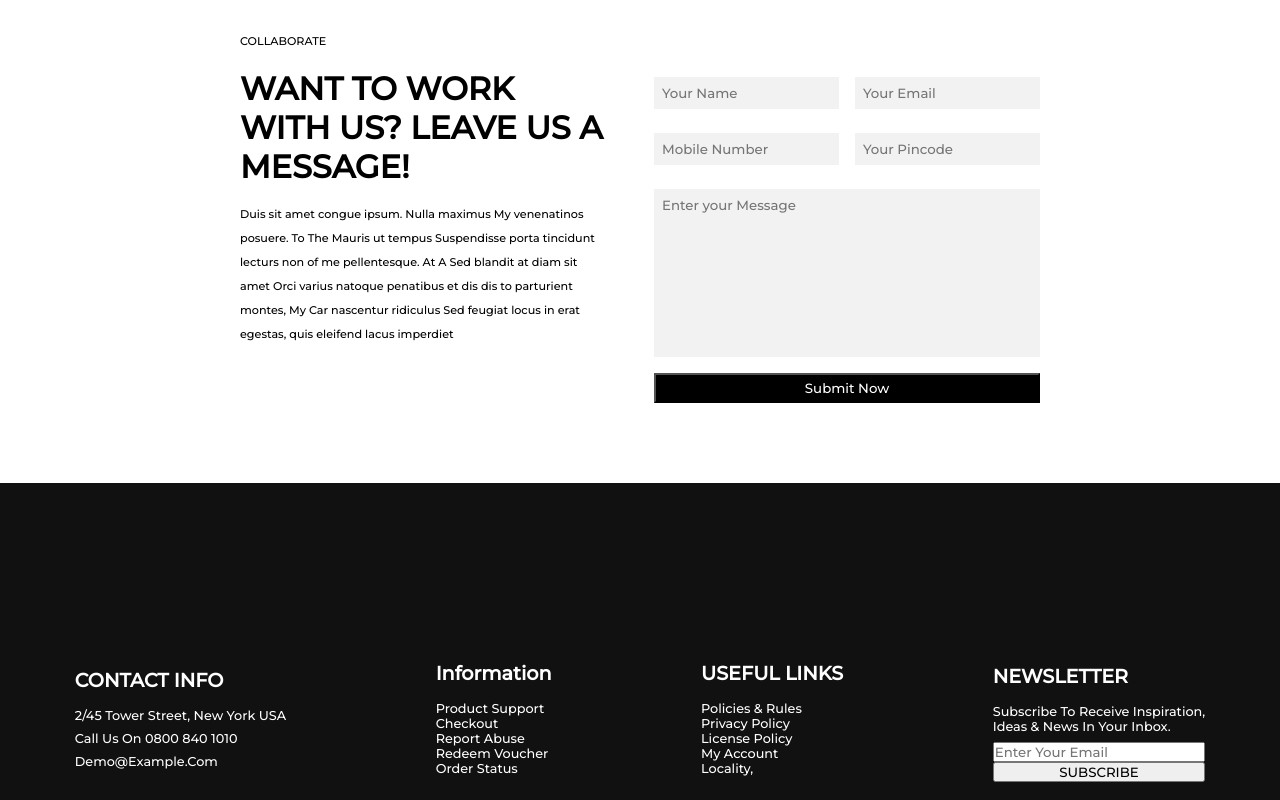
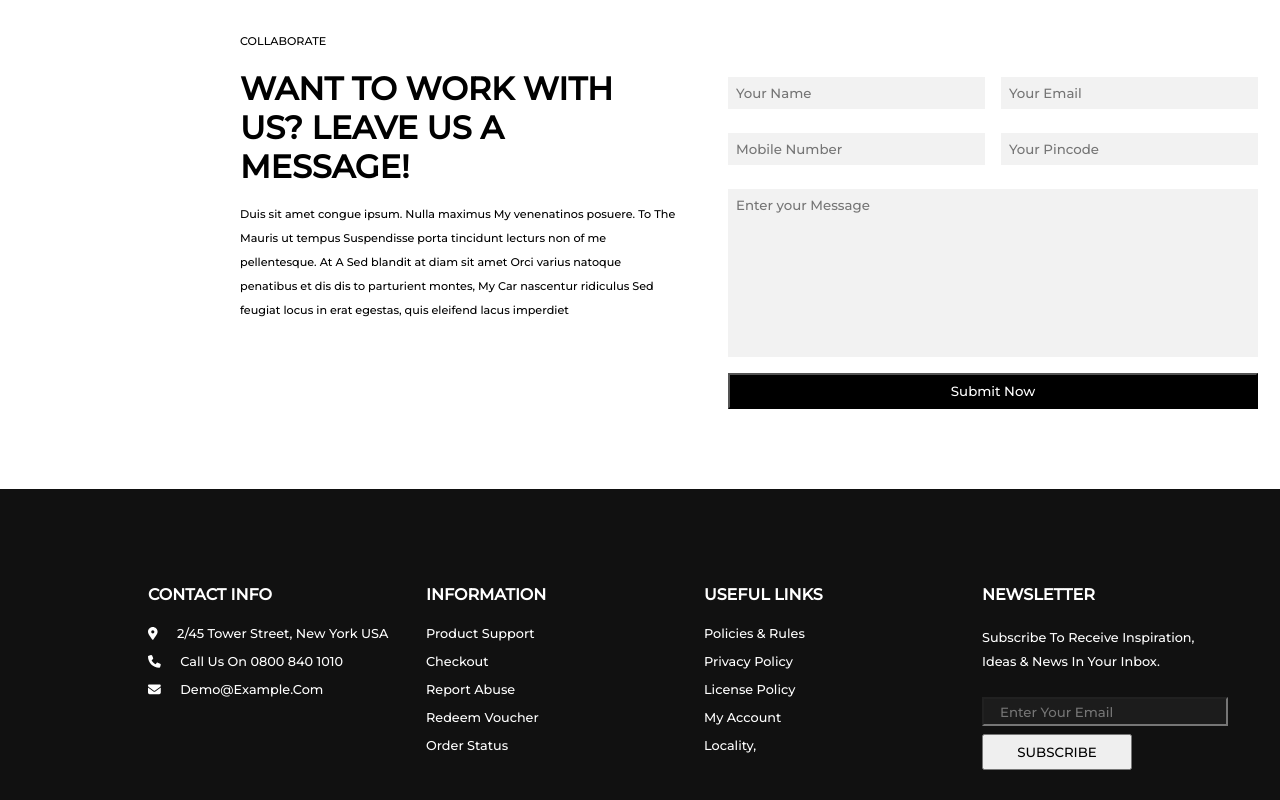
Before and after one commit to NicolaSoggiu/proj-html-vuejs, a Vue app: page / in a window 1280 px wide. Shown: the part 4100-4900 px from the top of the page. Built offline with nearby package versions, Linux system fonts and the light colour scheme.

Commit message:
add footer style (complete)

```diff
--- a/src/components/AppFooter.vue
+++ b/src/components/AppFooter.vue
@@ -12,7 +12,7 @@ export default {
       ],
       arrInfo: [
         {
-          title: "Information",
+          title: "INFORMATION",
           voice1: "Product Support",
           voice2: "Checkout",
           voice3: "Report Abuse",
@@ -40,9 +40,26 @@ export default {
     <div class="footer-container">
       <div class="footer-column">
         <h3>{{ arrContact[0].title }}</h3>
-        <p>{{ arrContact[0].location }}</p>
-        <p>{{ arrContact[0].number }}</p>
-        <p>{{ arrContact[0].mail }}</p>
+        <ul>
+          <li>
+            <font-awesome-icon
+              class="footer-icon"
+              :icon="['fas', 'location-dot']"
+            />
+            {{ arrContact[0].location }}
+          </li>
+          <li>
+            <font-awesome-icon class="footer-icon" :icon="['fas', 'phone']" />
+            {{ arrContact[0].number }}
+          </li>
+          <li>
+            <font-awesome-icon
+              class="footer-icon"
+              :icon="['fas', 'envelope']"
+            />
+            {{ arrContact[0].mail }}
+          </li>
+        </ul>
       </div>
       <div class="footer-column">
         <h3>{{ arrInfo[0].title }}</h3>
@@ -67,12 +84,13 @@ export default {
       <div class="footer-column">
         <h3>NEWSLETTER</h3>
         <ul>
-          <li>Subscribe To Receive Inspiration,</li>
-          <li>Ideas & News In Your Inbox.</li>
+          <li class="newsletter-text">
+            Subscribe To Receive Inspiration, Ideas & News In Your Inbox.
+          </li>
         </ul>
         <div class="form">
           <input type="text" placeholder="Enter Your Email" />
-          <button>SUBSCRIBE</button>
+          <button class="btn">SUBSCRIBE</button>
         </div>
       </div>
     </div>
@@ -89,15 +107,21 @@ footer {
 }
 
 .footer-container {
+  width: 1000px;
+  margin: auto;
   display: flex;
   justify-content: space-around;
-  align-items: center;
+  align-items: start;
   height: 100%;
   color: white;
+  padding: 0 0.5rem;
+  gap: 2rem;
 }
 
 .footer-column {
   text-align: left;
+  padding-top: 6rem;
+  flex: 0 0 25%;
   .form {
     display: flex;
     flex-direction: column;
@@ -105,18 +129,19 @@ footer {
 }
 
 .footer-column h3 {
-  font-size: 1.2rem;
+  font-size: 1rem;
   margin-bottom: 1rem;
 }
 
 .footer-column p,
 .footer-column ul {
   font-size: 0.8rem;
-  margin-bottom: 0.5rem;
+  margin-bottom: 1rem;
 }
 
 .footer-column li {
   list-style: none;
+  padding: 0.4rem 0;
 }
 
 .license {
@@ -125,4 +150,24 @@ footer {
   text-align: center;
   padding: 2rem 0;
 }
+
+.footer-icon {
+  padding-right: 1rem;
+}
+
+.newsletter-text {
+  line-height: 1.5rem;
+}
+
+.form input {
+  background-color: #1c1c1c;
+  color: lightgrey;
+  padding: 0.3rem 1rem;
+  margin-bottom: 0.5rem;
+}
+
+.btn {
+  width: 150px;
+  padding: 0.5rem;
+}
 </style>
--- a/src/components/AppMain.vue
+++ b/src/components/AppMain.vue
@@ -98,6 +98,7 @@ export default {
     <div class="testimonials">
       <div class="testimonials-text">
         <font-awesome-icon
+          class="quote-icon"
           :icon="['fas', 'quote-left']"
           style="color: #fcfcfd"
         />
@@ -252,7 +253,7 @@ export default {
   background-image: url(../../public/img/Parallax-02.jpg);
   background-size: cover;
   .testimonials-text {
-    padding-top: 8rem;
+    padding-top: 6rem;
     padding-bottom: 1rem;
     padding-inline: 25rem;
     display: flex;
@@ -261,6 +262,9 @@ export default {
     color: white;
     text-align: center;
     line-height: 2rem;
+    .quote-icon {
+      font-size: 70px;
+    }
   }
   .employees {
     display: flex;
@@ -296,13 +300,13 @@ export default {
 .collaborate {
   display: flex;
   justify-content: space-around;
-  align-content: center;
   padding: 5rem 15rem;
   gap: 3rem;
   margin: auto;
   .left {
     display: flex;
     flex-direction: column;
+    flex: 0 0 55%;
     h1 {
       margin: 1rem 0;
     }
@@ -318,11 +322,13 @@ export default {
     .number {
       display: flex;
       gap: 1rem;
+      flex-grow: 1;
     }
     input {
       background-color: #f2f2f2;
       border: #f2f2f2;
       padding: 0.5rem;
+      padding-right: 5rem;
     }
     .name {
       margin-top: 3rem;
@@ -338,7 +344,7 @@ export default {
     .sub-button {
       background-color: black;
       color: white;
-      padding: 0.3rem 0;
+      padding: 0.5rem 0;
       cursor: pointer;
     }
   }
```
